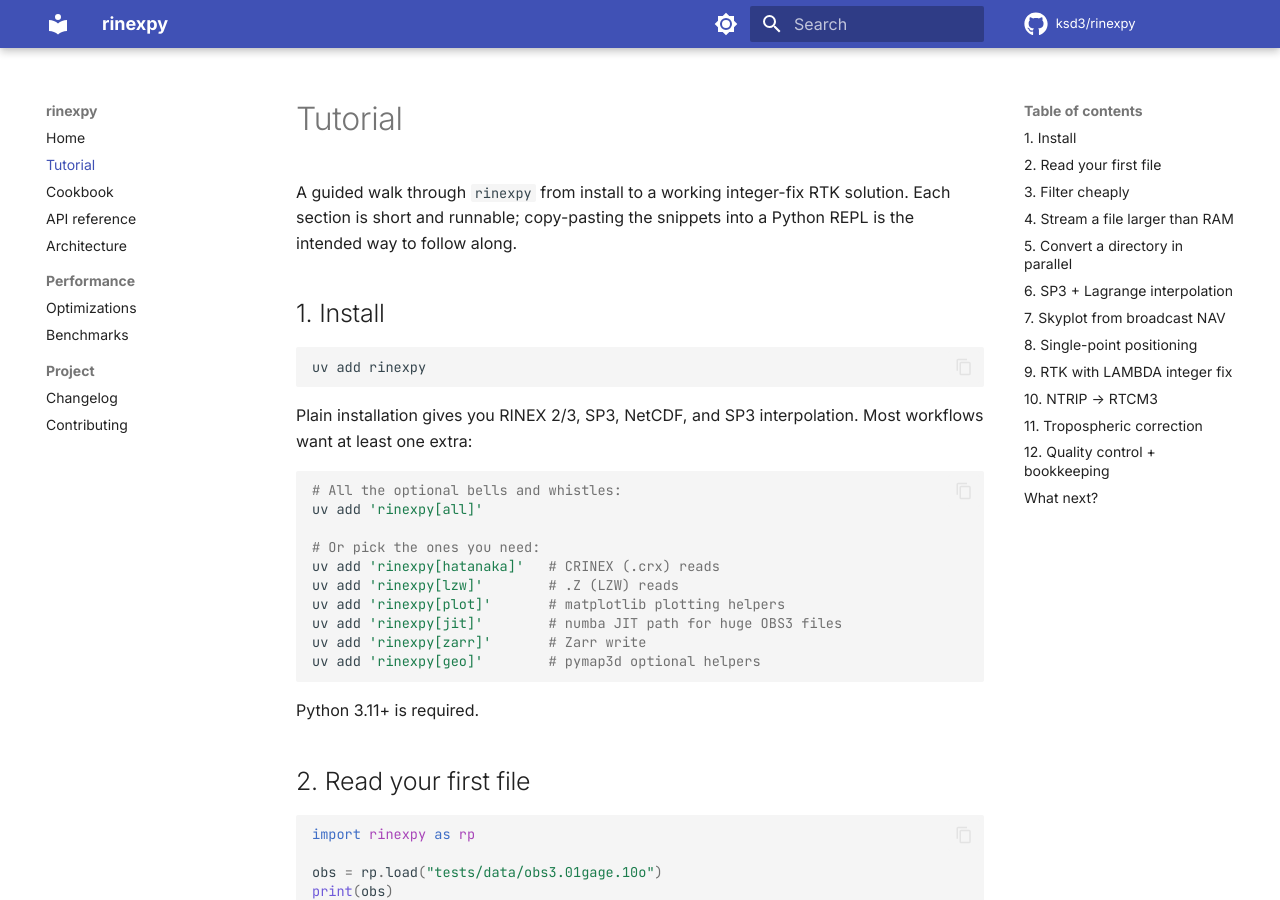
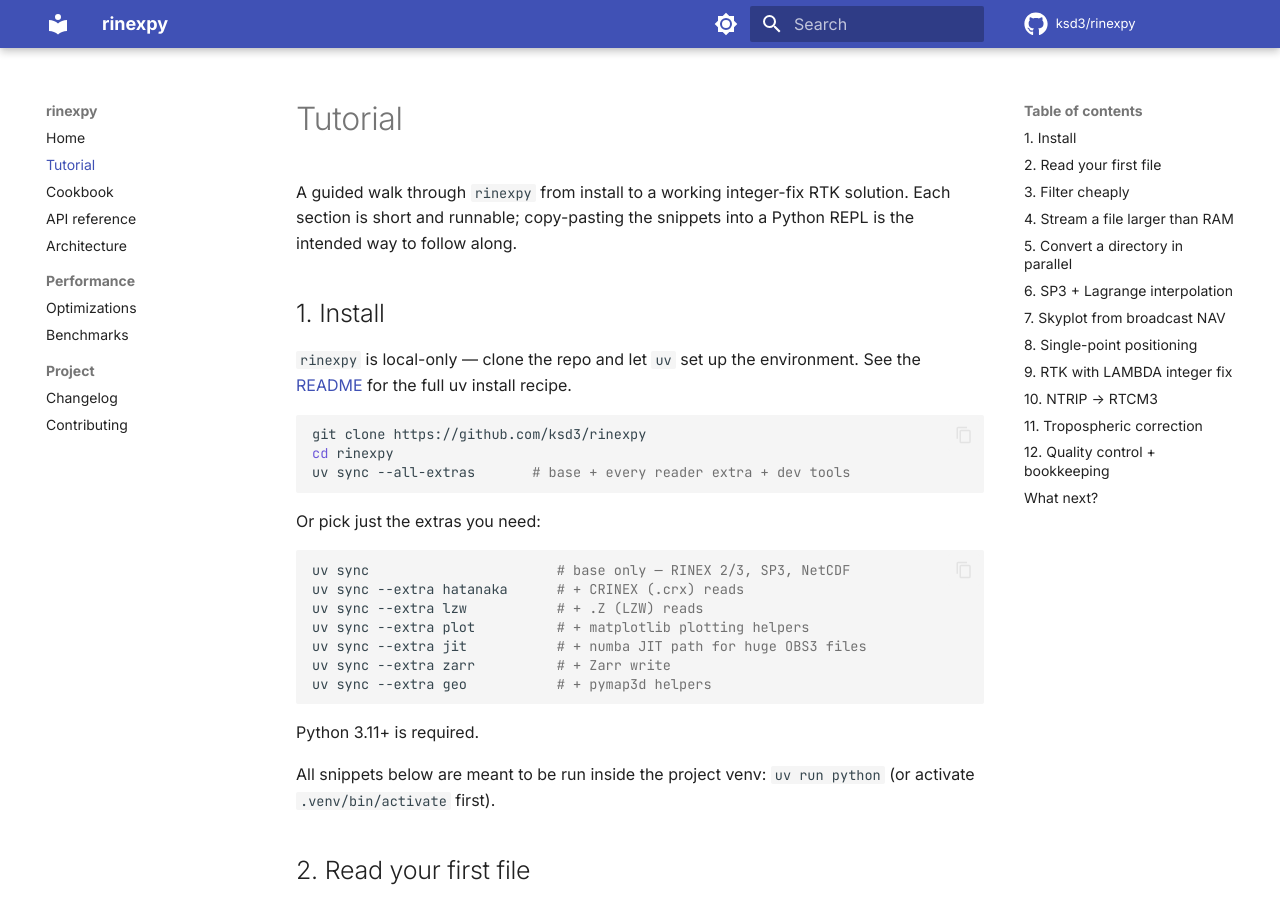
Before and after one commit to ksd3/rinexpy, an MkDocs documentation site: the page built from docs/TUTORIAL.md, in a window 1280 px wide and 900 px high. Built offline with MkDocs 1.6.1 and Material for MkDocs 9.7.7, drawn with Linux system fonts in a browser that asks for light colours; comment, search, counter and statistics services are not loaded.

Commit message:
build: make rinexpy local-only; drop PyPI release + hosted CI
Drops the GitHub Actions CI/CD pipeline (ci, docs, release workflows) and rewrites every install/test/release instruction to run from a local clone via `uv sync`. README grows full uv install recipes (macOS / Linux / Windows) plus a local-setup section. CONTRIBUTING.md "Releasing" section replaces trusted-publish to PyPI with a `uv build` step that drops wheels under dist/.

````diff
--- a/docs/TUTORIAL.md
+++ b/docs/TUTORIAL.md
@@ -6,27 +6,32 @@ snippets into a Python REPL is the intended way to follow along.
 
 ## 1. Install
 
+`rinexpy` is local-only — clone the repo and let `uv` set up the
+environment. See the [README](../README.md) for the full uv install
+recipe.
+
 ```sh
-uv add rinexpy
+git clone https://github.com/ksd3/rinexpy
+cd rinexpy
+uv sync --all-extras       # base + every reader extra + dev tools
 ```
 
-Plain installation gives you RINEX 2/3, SP3, NetCDF, and SP3
-interpolation. Most workflows want at least one extra:
+Or pick just the extras you need:
 
 ```sh
-# All the optional bells and whistles:
-uv add 'rinexpy[all]'
-
-# Or pick the ones you need:
-uv add 'rinexpy[hatanaka]'   # CRINEX (.crx) reads
-uv add 'rinexpy[lzw]'        # .Z (LZW) reads
-uv add 'rinexpy[plot]'       # matplotlib plotting helpers
-uv add 'rinexpy[jit]'        # numba JIT path for huge OBS3 files
-uv add 'rinexpy[zarr]'       # Zarr write
-uv add 'rinexpy[geo]'        # pymap3d optional helpers
+uv sync                       # base only — RINEX 2/3, SP3, NetCDF
+uv sync --extra hatanaka      # + CRINEX (.crx) reads
+uv sync --extra lzw           # + .Z (LZW) reads
+uv sync --extra plot          # + matplotlib plotting helpers
+uv sync --extra jit           # + numba JIT path for huge OBS3 files
+uv sync --extra zarr          # + Zarr write
+uv sync --extra geo           # + pymap3d helpers
 ```
 
 Python 3.11+ is required.
+
+All snippets below are meant to be run inside the project venv:
+`uv run python` (or activate `.venv/bin/activate` first).
 
 ## 2. Read your first file
 
--- a/mkdocs.yml
+++ b/mkdocs.yml
@@ -86,8 +86,6 @@ extra:
   social:
     - icon: fontawesome/brands/github
       link: https://github.com/ksd3/rinexpy
-    - icon: fontawesome/brands/python
-      link: https://pypi.org/project/rinexpy/
 
 watch:
   - src/rinexpy
--- a/pyproject.toml
+++ b/pyproject.toml
@@ -135,10 +135,8 @@ markers = [
 ]
 
 [tool.uv.sources]
-# In this repo the native package lives in ./native/ rather than on
-# PyPI, so resolve it from the local path during development.
-# Downstream installs from PyPI just see ``rinexpy-native`` as a
-# normal compiled-wheel dependency.
+# rinexpy is local-only — the native package lives in ./native/.
+# `uv sync --extra native` resolves it from this local path.
 rinexpy-native = { path = "native", editable = true }
 
 [tool.coverage.run]
````
Also changed, not shown: CHANGELOG.md (+6 -9 lines), CONTRIBUTING.md (+15 -7 lines), README.md (+87 -15 lines), docs/ARCHITECTURE.md (+2 -2 lines), docs/index.md (+7 -4 lines), native/README.md (+9 -7 lines), 6 other files.
